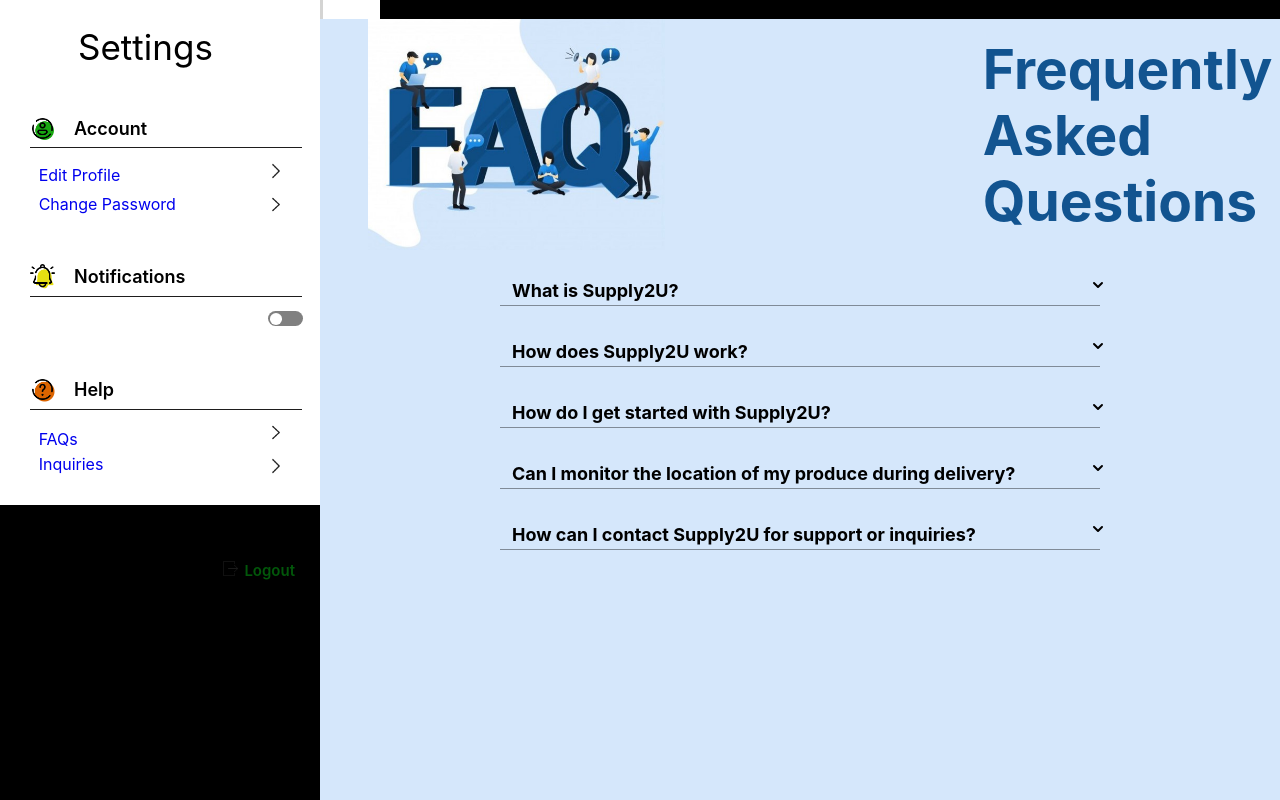
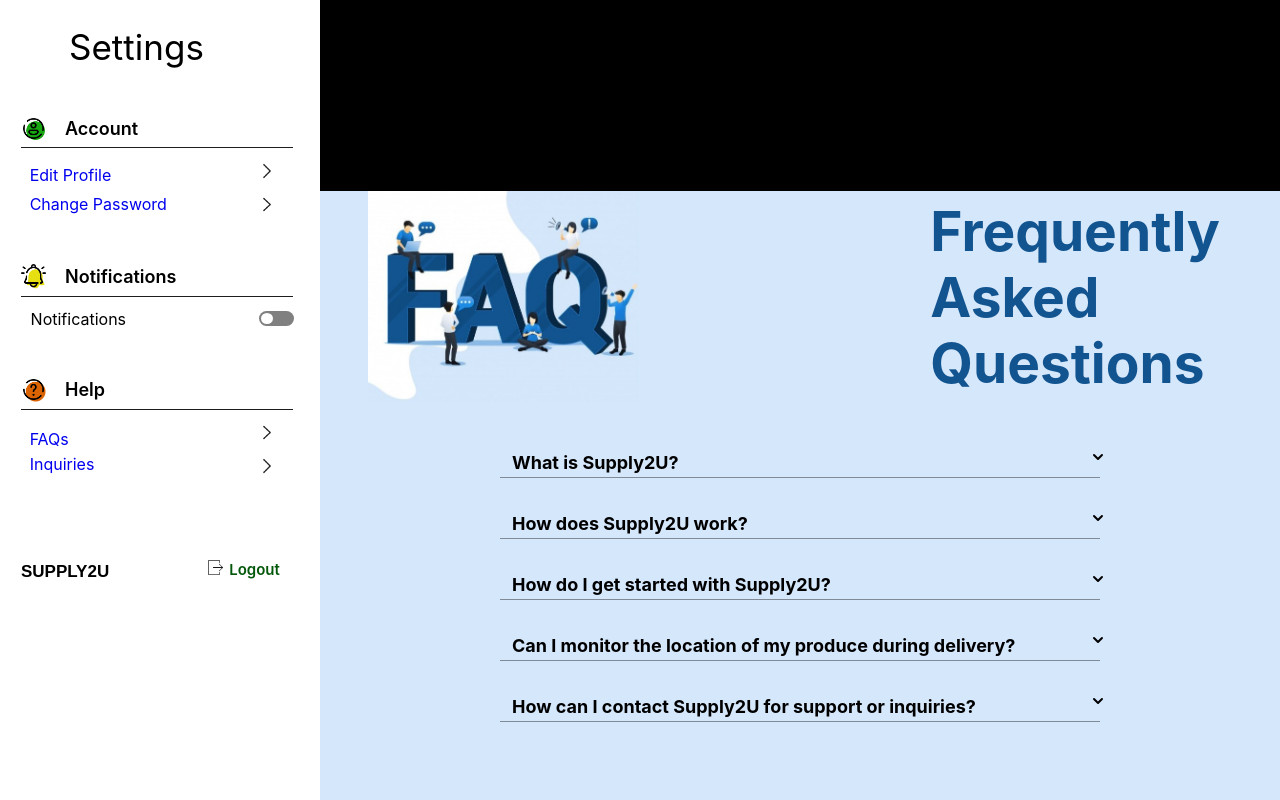
Before and after one commit to SupplytoU/GIS-Frontend, a React (Create React App) app: page /help in a window 1280 px wide. Built offline with nearby package versions, Linux system fonts and the light colour scheme.

Commit message:
Corrected the background of the help, SettingsAccount, and the Sidebar.

```diff
--- a/src/App.js
+++ b/src/App.js
@@ -5,7 +5,7 @@
 import Reset from './Reset.js';
 import PasswordChanged from "./PasswordChanged.js";
 import Help from "./Help.js";
-import Home from './Home.js';
+// import Home from './Home.js';
 import Signup from './Signup.js';
 import Forgot from './Forgot.js';
 import Success from './Success.js'
@@ -52,7 +52,7 @@
          <Inquries/>
           </Route>
 
-          <Route exact path='/'><Home /></Route>
+          <Route exact path='/'><HomeFinal /></Route>
           <Route exact path='/OurSolutions'><Solutions /></Route>
           <Route exact path='/Signup'><Signup /></Route>
           <Route exact path='/Success'><Success/></Route>
@@ -66,7 +66,6 @@
           <Route exact path='/SideBar'><SideBar /></Route>
           <Route exact path='/Section1'><Section1 /></Route>
           <Route exact path='/LoginIcon'><LoginIcon /></Route>
-          <Route exact path='/HomeF'><HomeFinal /></Route>
           <Route exact path='/Footer'><Footer /></Route>
 
           <Route exact path='/Soon'><Construct /></Route>
--- a/src/Help.css
+++ b/src/Help.css
@@ -1,17 +1,14 @@
 .faq-container {
   background-color: #d5e7fb;
   display: flex;
-  flex-direction: column;
-  align-items: center;
-  padding-bottom: 3.9vh;
-  overflow-y: scroll;
-  height: 97vh;
-  position: relative;
-  width: 75%;
-  left: 25%;
-  margin-top: -37.95%;
-
-  /* padding: 0 36px 80px 12px; */
+    flex-direction: column;
+    position: relative;
+    width:75%;
+    height: 100vh;
+    left: 25%;
+    margin-top: -47.56%;
+    align-items: center;
+    padding-bottom: 4px;
 }
 
 @media (max-width: 991px) {
@@ -22,7 +19,7 @@
 
 .faq-header {
   align-self: stretch;
-
+  margin-bottom: 20px;
 }
 
 @media (max-width: 991px) {
@@ -93,7 +90,7 @@
 .title-text {
   color: #125490;
   align-self: stretch;
-  margin-right: 4px;
+  margin-right: 60px;
   margin-top: 2px;
   font: 700 55px Koh Santepheap, -apple-system, Roboto, Helvetica, sans-serif;
 }
--- a/src/SettingsAccount.css
+++ b/src/SettingsAccount.css
@@ -1,11 +1,14 @@
 .Accountdiv {
-    display: flex;
+  display: flex;
     flex-direction: column;
     position: relative;
     width:75%;
+    height: 100vh;
     left: 25%;
-    margin-top: -40.88%;
+    margin-top: -47.56%;
     align-items: center;
+    padding-bottom: 4px;
+    background-color: white;
   }
 
   @media (max-width: 991px) {
--- a/src/Sidebar.css
+++ b/src/Sidebar.css
@@ -2,17 +2,18 @@
   display: flex;
   max-width: 480px;
   width: 25%;
+  height: 100vh;
   flex-direction: column;
-  padding: 0 30px 7px;
   position: relative;
   background-color: white ;
-
+  z-index: 1;
 }
 
 .Settingsdiv-2 {
   display: flex;
   width: 100%;
   flex-direction: column;
+  padding-left: 21px;
 }
 
 .Settingsdiv-3 {
@@ -23,14 +24,14 @@
   font-weight: 600;
   white-space: nowrap;
 }
-
+/* Removed it */
 .vertical-line {
   position: fixed; /* Ensures the line stays in place when scrolling */
   top: 0;
   bottom: 0;
   left: 25%; /* Adjust the position as needed */
-  width: 3px; /* Width of the line */
-  background-color: rgb(212, 212, 211); /* Color of the line */
+  width: 4px; /* Width of the line */
+  background-color: rgba(212, 212, 211, 0); /* Color of the line */
 }
 
 .Settings {
@@ -144,6 +145,7 @@
   flex-basis: auto;
   font-size: 16px;
   margin-top: 4%;
+  color: #000;
 }
 
 .SettingsLine {
@@ -216,7 +218,7 @@
 
 .Inquiries {
   margin-top: 13px;
-  margin-bottom: 50%;
+  margin-bottom:40%;
   font: 25px Koh Santepheap, -apple-system, Roboto, Helvetica, sans-serif;
 }
 
@@ -226,15 +228,6 @@
   object-position: center;
   width: 25px;
   align-self: start;
-}
-
-.Settingsdiv-26 {
-  position: absolute;
-  bottom: -75px;
-  right:85px;
-  display: flex;
-  flex-direction: column;
-  align-items: flex-end;
 }
 
 .Logout {
@@ -247,7 +240,7 @@
 
 .Settingsdiv-27 {
   display: flex;
-  margin-top: 20%;
+  margin-top: 21.5%;
   gap: 6px;
   font-size: 15px;
   color: #02570a;
@@ -269,7 +262,7 @@
 }
 
 .Settingsdiv-29 {
-  transform: translateY(430%);
+  transform: translateY(420%);
 }
 
 .Settingsdiv-29 a {
@@ -312,10 +305,10 @@
 .Slider::before {
   position: absolute;
   content: "";
-  height: 11.5px;
+  height: 11px;
   width: 12px;
   left: 2px;
-  bottom: 1.5px;
+  bottom: 2px;
   background-color: rgb(255, 255, 255);
   transition: .3s;
   border-radius: 50%;
--- a/src/Sidebar.js
+++ b/src/Sidebar.js
@@ -71,8 +71,7 @@
                 <Link to='Inquiries'><img loading="lazy" src={Arrow3} className="Settingsimg-3" /></Link>
               </div>
             </div>
-            <div className="Settingsdiv-26">
-
+            <div className="Settingsdiv-29"><Link to="/">SUPPLY2U</Link></div>
               <div className='Settingsdiv-27'>
                 <img
                   loading="lazy"
@@ -81,9 +80,8 @@
                 />
                 <div className="Settingsdiv-28">Logout</div>
               </div>
-            </div>
           </div>
-          <div className="Settingsdiv-29"><Link to="/">SUPPLY2U</Link></div>
+
         </div>
       </div>
     </>
```
